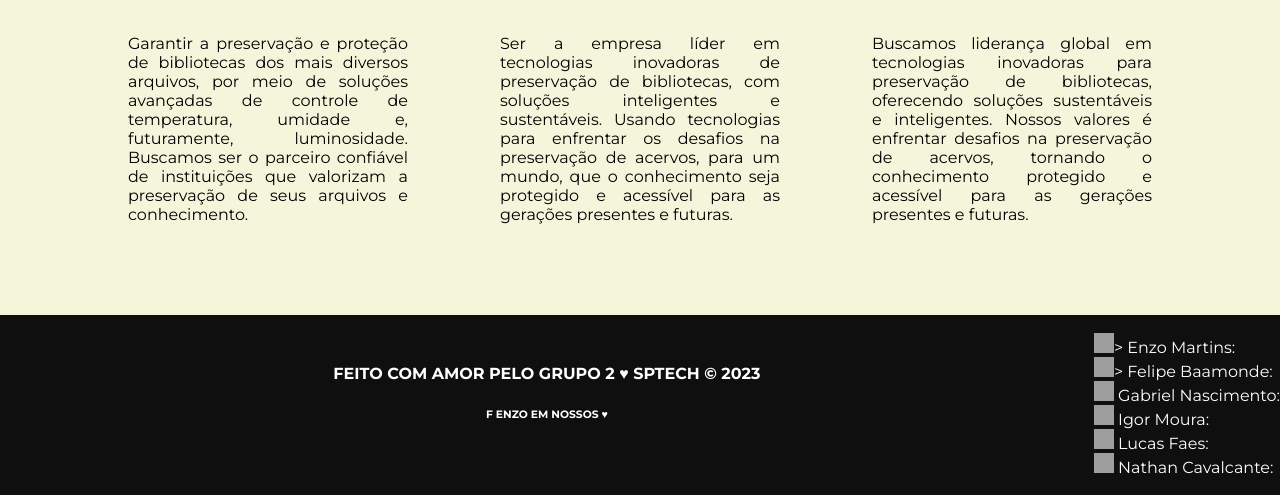
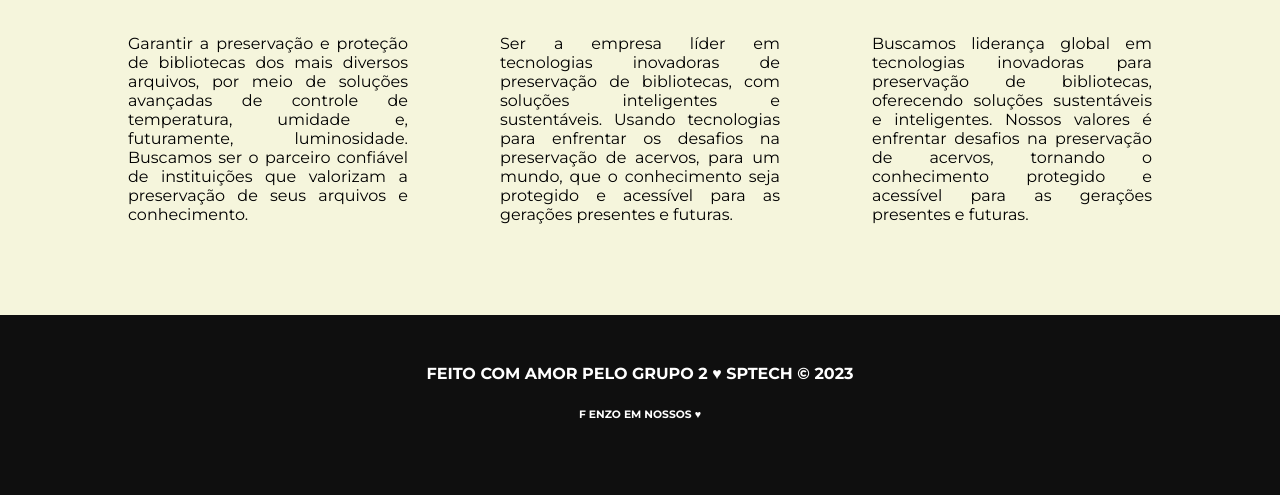
Before and after one commit to IgorMoura1/PaperSave, a website: page site/public/index.html in a window 1280 px wide. Shown: the part 1018-1513 px from the top of the page. Drawn offline with Linux system fonts and the light colour scheme; grey boxes are pictures that could not be loaded.

Commit message:
Modificando index footer

```diff
--- a/site/public/index.html
+++ b/site/public/index.html
@@ -90,16 +90,6 @@
         <h6>F ENZO EM NOSSOS &hearts;</h6>
         <!-- <span class="version">v1.0.0</span> -->
       </div>
-
-      <div class="links">
-        <img src="https://cdn-icons-png.flaticon.com/512/25/25231.png" alt="" <a href="https://github.com/ezpmartins"></a>> Enzo Martins: <br>
-        <img src="https://cdn-icons-png.flaticon.com/512/25/25231.png" alt="" <a href="https://github.com/Felipe-Baamonde"></a>> Felipe Baamonde: <br>
-        <img src="https://cdn-icons-png.flaticon.com/512/25/25231.png" alt=""> Gabriel Nascimento: <a href="https://github.com/Gabriel-SilvaSPTECH"></a><br>
-        <img src="https://cdn-icons-png.flaticon.com/512/25/25231.png" alt=""> Igor Moura: <a href="https://github.com/IgorMoura1"></a><br>
-        <img src="https://cdn-icons-png.flaticon.com/512/25/25231.png" alt=""> Lucas Faes: <br> <a href="https://github.com/Lucas-Oristanio"></a>
-        <img src="https://cdn-icons-png.flaticon.com/512/25/25231.png" alt=""> Nathan Cavalcante: <a href="https://github.com/NathanCavalcante2004"></a> <br>
-
-      </div>
     </div>
   </body>
 
```
